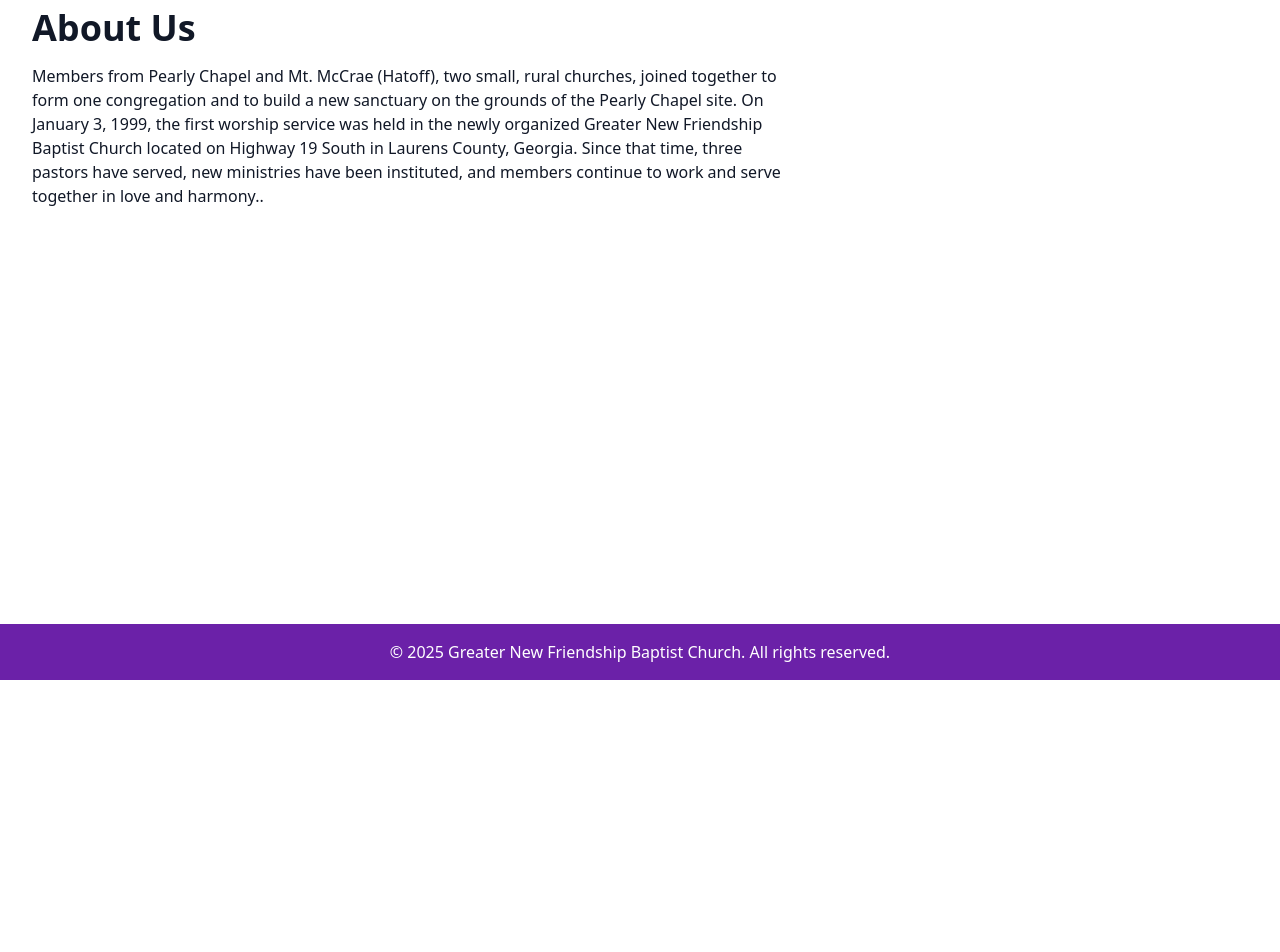
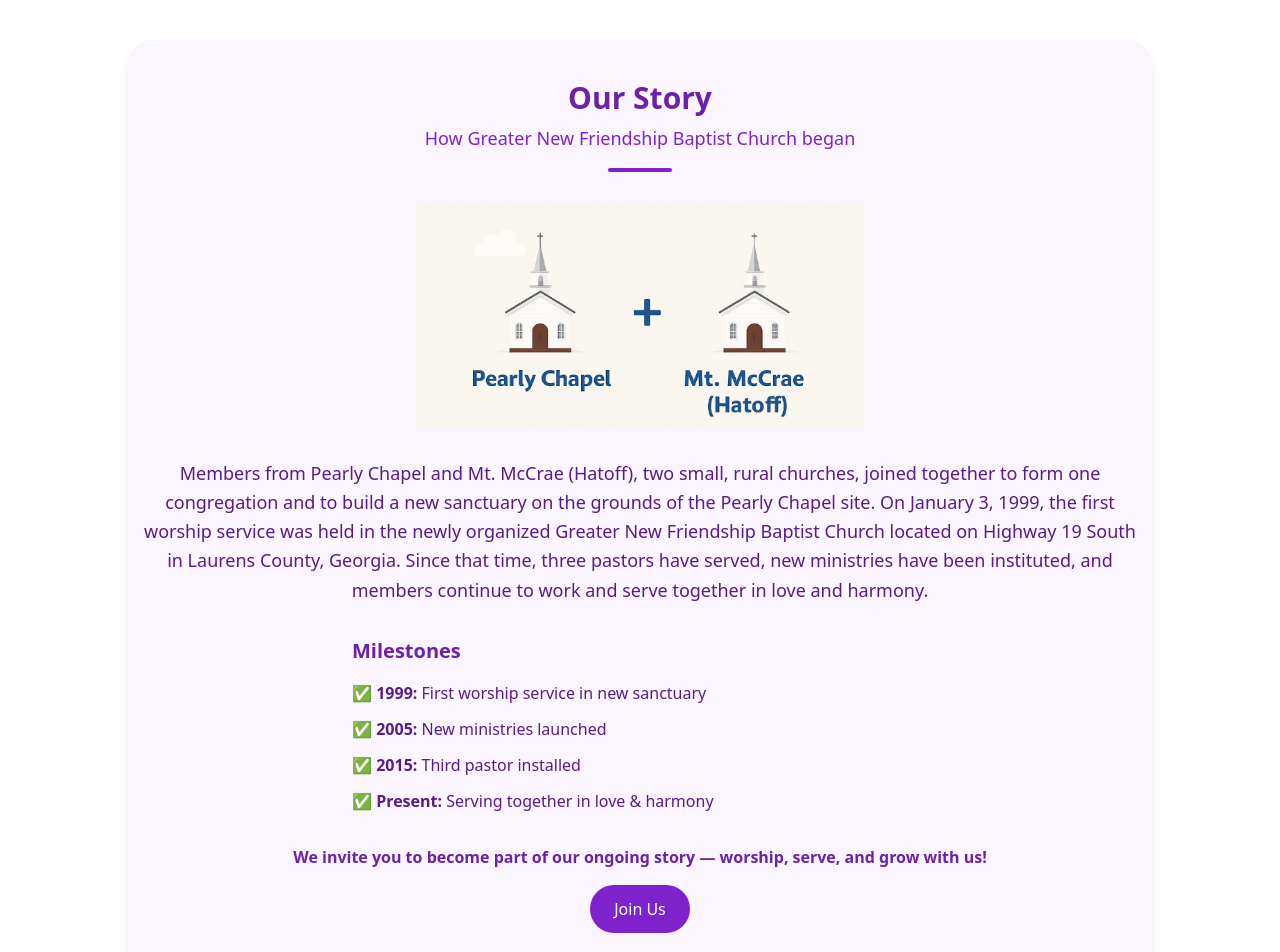
Before and after one commit to rozierj/GNFBC, a React (Create React App) app: page /GNFBC/about in a window 1280 px wide. Shown: the part 120-1072 px from the top of the page. Before the commit the page ends 800 px from the top, so only its background shows below. Built offline with nearby package versions, Linux system fonts and the light colour scheme.

Commit message:
Updated About Us page

```diff
--- a/package.dev.json
+++ b/package.dev.json
@@ -14,9 +14,7 @@
   "dependencies": {
     "react": "^18.2.0",
     "react-dom": "^18.2.0",
-    "react-icons": "^5.5.0",
     "react-responsive-carousel": "^3.2.23",
-    "react-router-dom": "^7.6.3",
     "react-scripts": "5.0.1",
     "swiper": "^11.2.8"
   },
--- a/src/About.js
+++ b/src/About.js
@@ -1,14 +1,64 @@
+// About.js
 import React from "react";
+import { Link } from "react-router-dom";
 
 export default function About() {
   return (
-    <div className="p-8">
-      <h1 className="text-4xl font-bold mb-4">About Us</h1>
-      <p className="max-w-3xl">
-        Members from Pearly Chapel and Mt. McCrae (Hatoff), two small, rural churches, joined together to form one congregation and to build a new sanctuary on the grounds of the Pearly Chapel site.
-        On January 3, 1999, the first worship service was held in the newly organized Greater New Friendship Baptist Church located on Highway 19 South in Laurens County, Georgia.
-        Since that time, three pastors have served, new ministries have been instituted, and members continue to work and serve together in love and harmony..
-      </p>
-    </div>
+    <main className="font-sans bg-white text-gray-900 flex flex-col min-h-screen">
+      <section className="bg-purple-50 p-10 rounded-3xl shadow-lg max-w-5xl mx-auto my-16 text-purple-900 text-center px-4">
+        {/* ✅ Heading & Subheading */}
+        <h2 className="text-3xl font-bold mb-2 text-purple-800">Our Story</h2>
+        <p className="text-lg mb-4 text-purple-700">
+          How Greater New Friendship Baptist Church began
+        </p>
+
+        {/* ✅ Decorative Divider */}
+        <div className="w-16 h-1 bg-purple-700 mx-auto mb-8 rounded-full"></div>
+
+        {/* ✅ Graphic */}
+        <img
+          src={`${process.env.PUBLIC_URL}/images/church-history.png`}
+          alt="Church History Graphic"
+          className="w-full max-w-md mx-auto mb-8"
+        />
+
+        {/* ✅ Story Text */}
+        <p className="text-lg leading-relaxed mb-8">
+          Members from Pearly Chapel and Mt. McCrae (Hatoff), two small, rural
+          churches, joined together to form one congregation and to build a new
+          sanctuary on the grounds of the Pearly Chapel site. On January 3,
+          1999, the first worship service was held in the newly organized
+          Greater New Friendship Baptist Church located on Highway 19 South in
+          Laurens County, Georgia. Since that time, three pastors have served,
+          new ministries have been instituted, and members continue to work and
+          serve together in love and harmony.
+        </p>
+
+        {/* ✅ Simple Timeline */}
+        <div className="text-left max-w-xl mx-auto mb-8">
+          <h3 className="text-xl font-bold mb-4 text-purple-800">
+            Milestones
+          </h3>
+          <ul className="space-y-3">
+            <li>✅ <strong>1999:</strong> First worship service in new sanctuary</li>
+            <li>✅ <strong>2005:</strong> New ministries launched</li>
+            <li>✅ <strong>2015:</strong> Third pastor installed</li>
+            <li>✅ <strong>Present:</strong> Serving together in love & harmony</li>
+          </ul>
+        </div>
+
+        {/* ✅ Warm Call to Action */}
+        <p className="mt-6 text-purple-800 font-semibold">
+          We invite you to become part of our ongoing story — worship, serve,
+          and grow with us!
+        </p>
+        <Link
+          to="/contact"
+          className="inline-block mt-4 bg-purple-700 hover:bg-purple-800 text-white py-3 px-6 rounded-full transition"
+        >
+          Join Us
+        </Link>
+      </section>
+    </main>
   );
 }
```
Also changed, not shown: public/images/church-history.png (added).
